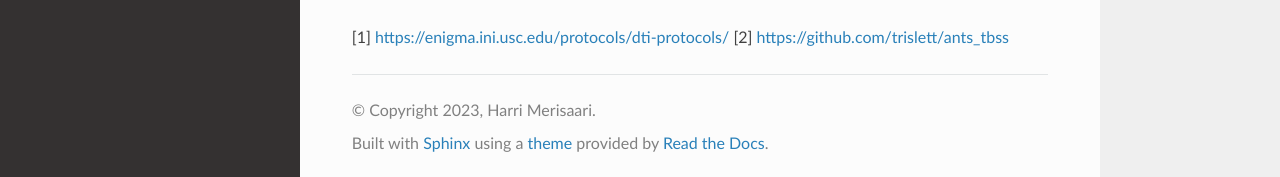
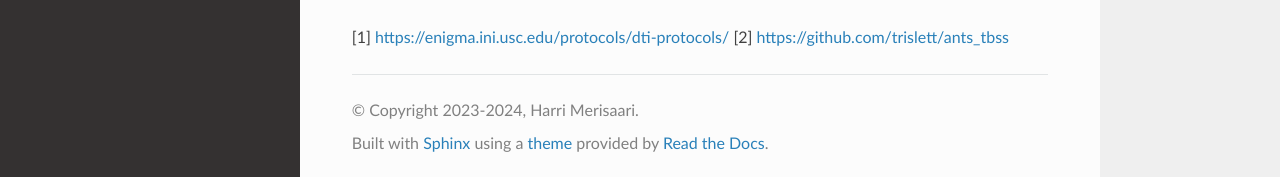
Before and after one commit to haanme/skiftiTools, a Sphinx documentation site: the page built from docs/index.rst, in a window 1280 px wide and 900 px high, scrolled down 677 px. Shown: the part 720-897 px from the top of the window. Built offline with Sphinx 7.4.7 and the Read the Docs theme 2.0.0, drawn with Linux system fonts in a browser that asks for light colours.

Commit message:
Update conf.py

```diff
--- a/docs/conf.py
+++ b/docs/conf.py
@@ -18,7 +18,7 @@ sys.path.insert(0, os.path.abspath('.'))
 # -- Project information -----------------------------------------------------
 
 project = 'skiftiTools'
-copyright = '2023, Harri Merisaari'
+copyright = '2023-2024, Harri Merisaari'
 author = 'Harri Merisaari'
 
 # The full version, including alpha/beta/rc tags
```
